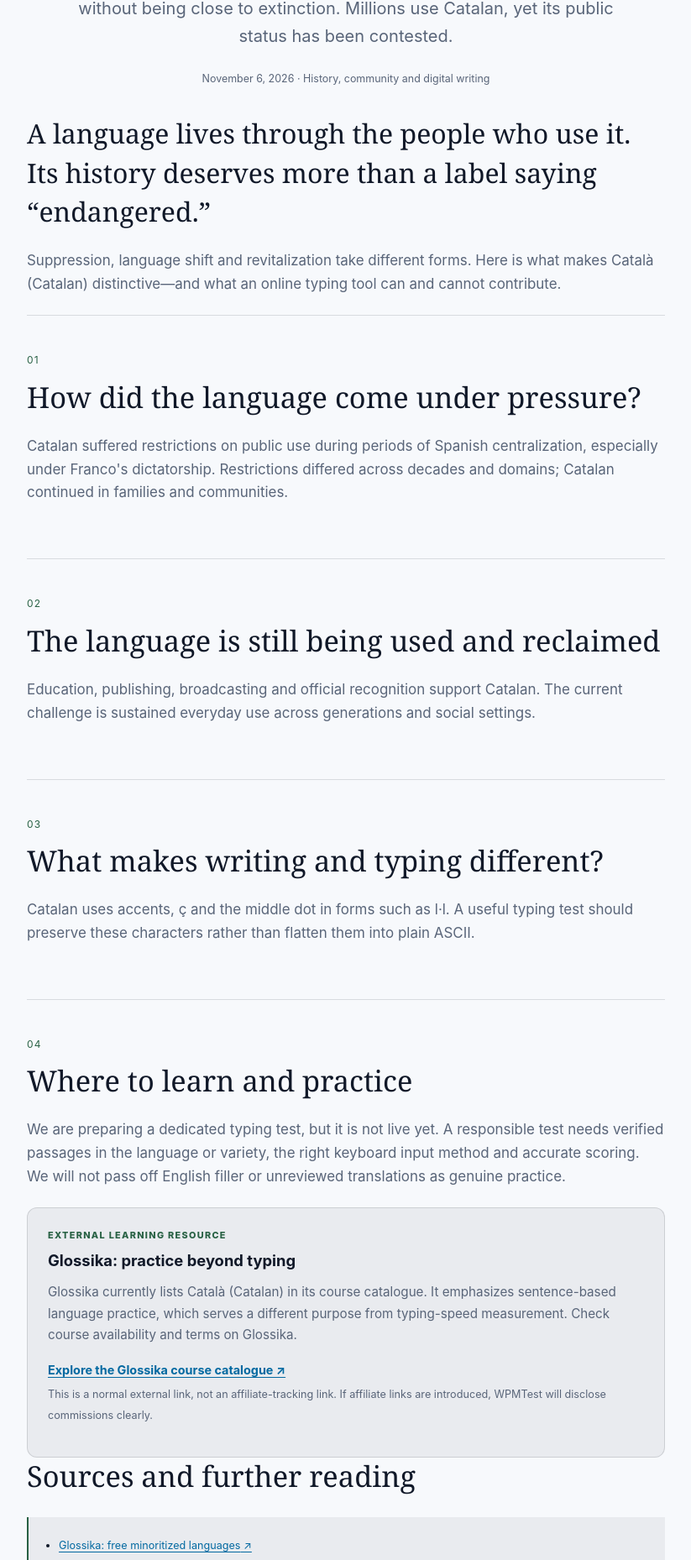
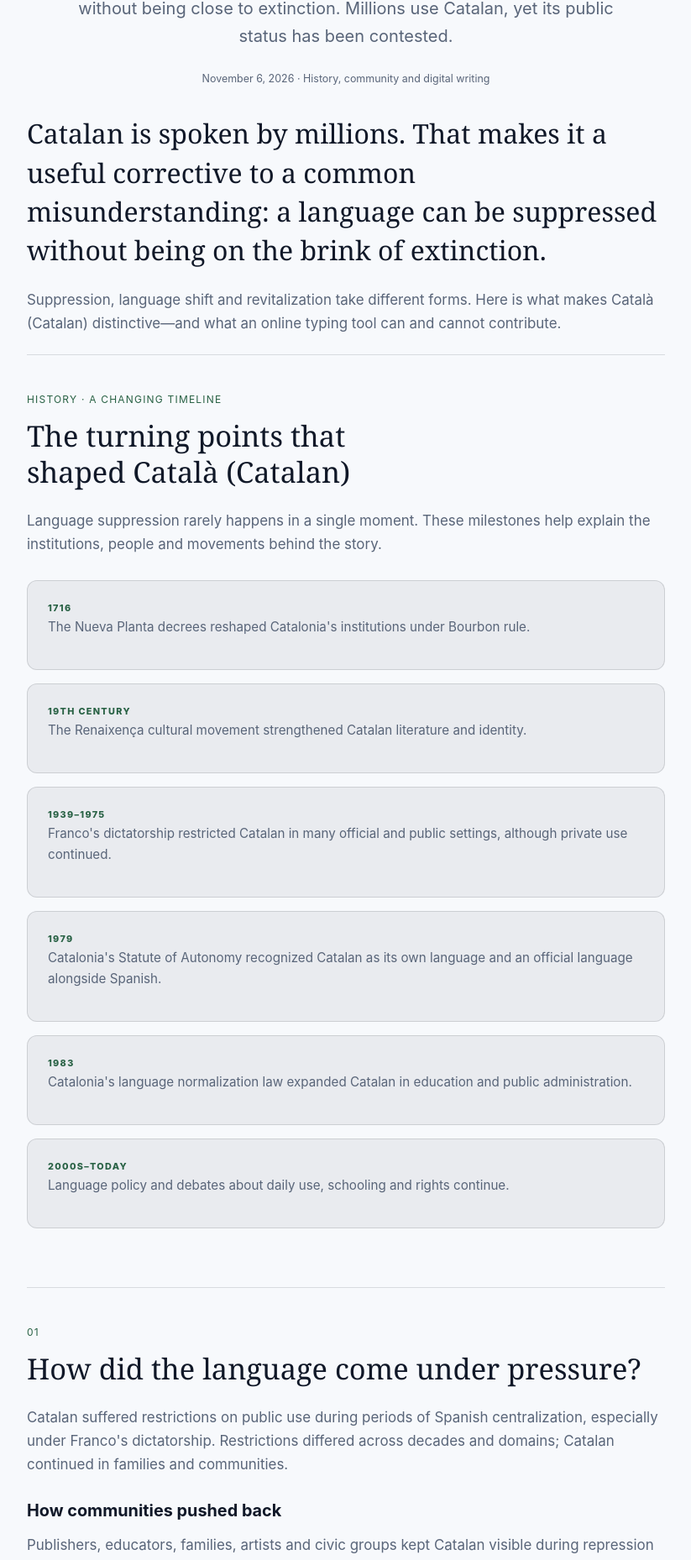
Before and after one commit to Lahainalindsay/TypeWell, a Next.js app: page /language-revival/catalan/ in a window 1280 px wide. Shown: the part 538-2396 px from the top of the page at 84% size, without its empty margins (228-1051 px from the left). Built offline with nearby package versions, Linux system fonts and the light colour scheme.

Commit message:
Publish expanded narrative and chronological history in every language article

```diff
--- a/app/language-revival/[slug]/page.tsx
+++ b/app/language-revival/[slug]/page.tsx
@@ -3,6 +3,7 @@ import Link from "next/link";
 import { notFound } from "next/navigation";
 import styles from "../../blog/hawaiian-language-revival/article.module.css";
 import { revivalLanguages } from "../../../src/features/editorial/revivalLanguages";
+import { revivalExpansions } from "../../../src/features/editorial/revivalExpansions";
 import { absoluteUrl } from "../../../src/lib/seo/site";
 type Props = { params: Promise<{ slug: string }> };
 export const dynamicParams = false;
@@ -20,6 +21,7 @@ export default async function RevivalArticle({ params }: Props) {
  const { slug } = await params;
  const language = revivalLanguages.find(item => item.slug === slug);
  if (!language) notFound();
+ const expansion = revivalExpansions[slug];
  const canonical = absoluteUrl(`/language-revival/${slug}/`);
  const sections = [
   { heading: "How did the language come under pressure?", text: language.history },
@@ -34,16 +36,17 @@ export default async function RevivalArticle({ params }: Props) {
  <p className={styles.subtitle}>{language.introduction}</p>
  <p className={styles.date}>November 6, 2026 · History, community and digital writing</p></header>
  <div className={styles.body}>
- <p className={styles.lead}>A language lives through the people who use it. Its history deserves more than a label saying “endangered.”</p>
+ <p className={styles.lead}>{expansion?.opening ?? "A language lives through the people who use it. Its history deserves more than a label saying endangered."}</p>
  <p>Suppression, language shift and revitalization take different forms. Here is what makes {language.name} distinctive—and what an online typing tool can and cannot contribute.</p>
+ {expansion && <section className={styles.section}><span className={styles.sectionNumber}>HISTORY · A CHANGING TIMELINE</span><h2>The turning points that shaped {language.name}</h2><p>Language suppression rarely happens in a single moment. These milestones help explain the institutions, people and movements behind the story.</p><div className={styles.resources}>{expansion.timeline.map(([year,detail])=><div className={styles.resource} key={year}><p className={styles.eyebrow}>{year}</p><p>{detail}</p></div>)}</div></section>}
  {sections.map((section,index)=><section className={styles.section} key={section.heading}>
- <span className={styles.sectionNumber}>0{index+1}</span><h2>{section.heading}</h2><p>{section.text}</p></section>)}
+ <span className={styles.sectionNumber}>0{index+1}</span><h2>{section.heading}</h2><p>{section.text}</p>{expansion && index===0 && <><h3>How communities pushed back</h3><p>{expansion.turningPoint}</p></>}{expansion && index===1 && <><h3>What still needs to change?</h3><p>{expansion.challenges}</p></>}{expansion && index===2 && <><h3>What good digital practice requires</h3><p>{expansion.digital}</p></>}</section>)}
  <section className={styles.section}><span className={styles.sectionNumber}>04</span><h2>Where to learn and practice</h2>
  {language.testPath ? <aside className={styles.cta}><p className={styles.eyebrow}>WPMTest · Free typing practice</p><h2>Try the {language.name} typing test</h2><p>Practice written characters with speed and accuracy feedback. This is not a language proficiency assessment.</p><Link className={styles.button} href={language.testPath}>Start the typing test →</Link></aside>
  : <p>We are preparing a dedicated typing test, but it is not live yet. A responsible test needs verified passages in the language or variety, the right keyboard input method and accurate scoring. We will not pass off English filler or unreviewed translations as genuine practice.</p>}
  {language.glossika && <div className={styles.resource}><p className={styles.eyebrow}>External learning resource</p><h3>Glossika: practice beyond typing</h3><p>Glossika currently lists {language.name} in its course catalogue. It emphasizes sentence-based language practice, which serves a different purpose from typing-speed measurement. Check course availability and terms on Glossika.</p><a href="https://ai.glossika.com/home" rel="noopener noreferrer">Explore the Glossika course catalogue ↗</a><p><small>This is a normal external link, not an affiliate-tracking link. If affiliate links are introduced, WPMTest will disclose commissions clearly.</small></p></div>}
- <h2>Sources and further reading</h2><div className={styles.sources}><ul>{language.sources.map(source=><li key={source.url}><a href={source.url} rel="noopener noreferrer">{source.name} ↗</a></li>)}</ul></div>
- <p><strong>Editorial note:</strong> This page is an introduction, not a comprehensive history or a substitute for community-led language education. Terminology, regional varieties and speaker counts deserve careful treatment. <Link href="/contact/">Suggest a correction or a community resource.</Link></p>
+ <h2>Sources and further reading</h2><div className={styles.sources}><ul>{[...language.sources,...(expansion?.reading ?? [])].map(source=><li key={source.url}><a href={source.url} rel="noopener noreferrer">{source.name} ↗</a></li>)}</ul></div>
+ <p><strong>Historical context:</strong> {expansion?.caution} This article is not a substitute for community-led language education. Terminology, regional varieties and speaker counts deserve careful treatment. <Link href="/contact/">Suggest a correction or a community resource.</Link></p>
  </section>
  <aside className={styles.finalCta}><h2>Explore the other languages</h2><p>Read their histories, learn about writing systems and see which typing tests are ready.</p><Link className={styles.button} href="/language-revival/">Back to the Language Revival collection →</Link></aside>
  </div></article>
```
